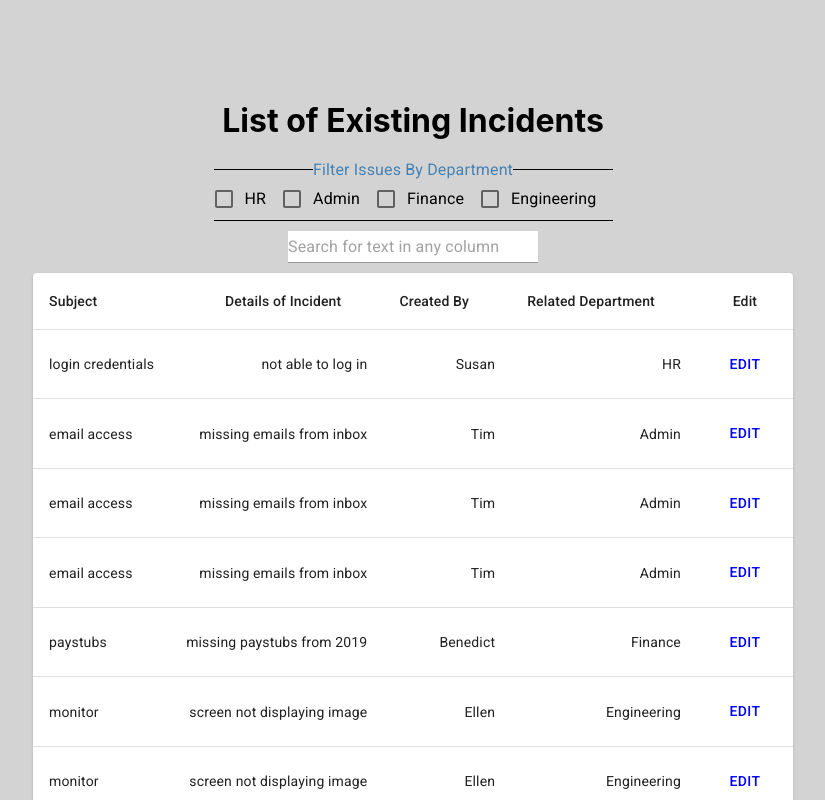
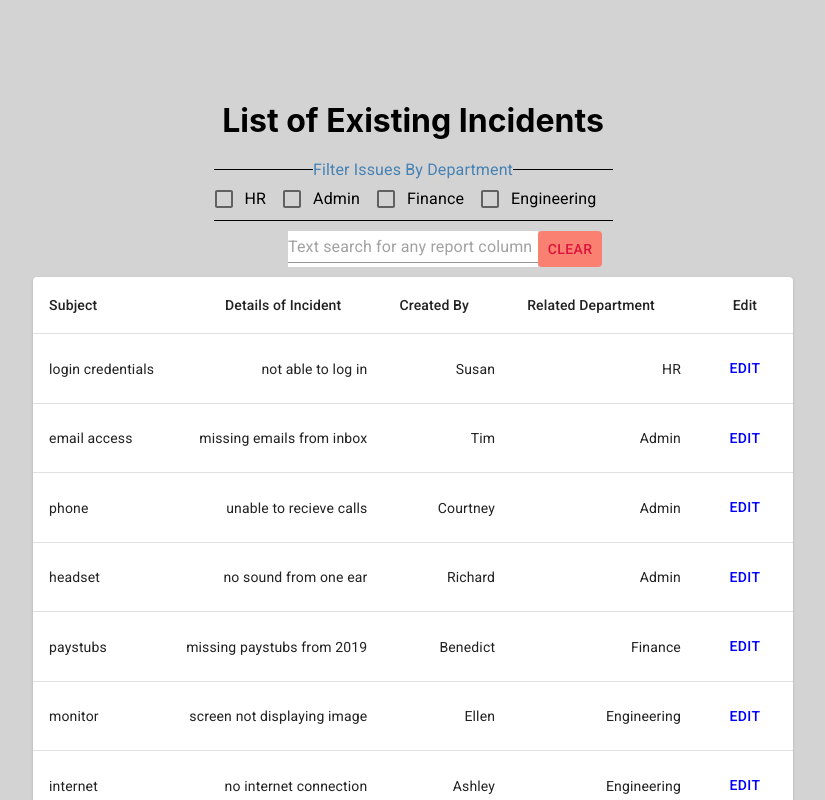
Before and after one commit to yueymiqua/support-incident-tracker, a Next.js app: page /incidents in a window 1280 px wide. Shown: the top 800 px of the page, without its empty margins (227-1052 px from the left). Built offline with nearby package versions, Linux system fonts and the light colour scheme.

Commit message:
updated feature for filter by search bar text

```diff
--- a/pages/incidents.js
+++ b/pages/incidents.js
@@ -28,11 +28,11 @@ const incidents = () => {
     const defaultReports = [
         ['login credentials', 'not able to log in', 'Susan', 'HR', 'edit'],
         ['email access', 'missing emails from inbox', 'Tim', 'Admin', 'edit'],
-        ['email access', 'missing emails from inbox', 'Tim', 'Admin', 'edit'],
-        ['email access', 'missing emails from inbox', 'Tim', 'Admin', 'edit'],
+        ['phone', 'unable to recieve calls', 'Courtney', 'Admin', 'edit'],
+        ['headset', 'no sound from one ear', 'Richard', 'Admin', 'edit'],
         ['paystubs', 'missing paystubs from 2019', 'Benedict', 'Finance', 'edit'],
         ['monitor', 'screen not displaying image', 'Ellen', 'Engineering', 'edit'],
-        ['monitor', 'screen not displaying image', 'Ellen', 'Engineering', 'edit']
+        ['internet', 'no internet connection', 'Ashley', 'Engineering', 'edit']
     ];
 
     useEffect(() => {
@@ -43,17 +43,25 @@ const incidents = () => {
         setReports([
             createData('login credentials', 'not able to log in', 'Susan', 'HR', 'edit'),
             createData('email access', 'missing emails from inbox', 'Tim', 'Admin', 'edit'),
-            createData('email access', 'missing emails from inbox', 'Tim', 'Admin', 'edit'),
-            createData('email access', 'missing emails from inbox', 'Tim', 'Admin', 'edit'),
+            createData('phone', 'unable to recieve calls', 'Courtney', 'Admin', 'edit'),
+            createData('headset', 'no sound from one ear', 'Richard', 'Admin', 'edit'),
             createData('paystubs', 'missing paystubs from 2019', 'Benedict', 'Finance', 'edit'),
             createData('monitor', 'screen not displaying image', 'Ellen', 'Engineering', 'edit'),
-            createData('monitor', 'screen not displaying image', 'Ellen', 'Engineering', 'edit')
+            createData('internet', 'no internet connection', 'Ashley', 'Engineering', 'edit')
         ])
     },[])
 
     useEffect(() => {
-        console.log(searchText)
-        //filter report here
+        const reportConsistingOfSearchText = []
+        console.log(searchText);
+        const filterBySearchText = reports.map((report) => {
+                if(report.join(' ').includes(searchText)){
+                    reportConsistingOfSearchText.push(report)
+                }
+            })
+        if(reportConsistingOfSearchText.length > 0){
+            setReports(reportConsistingOfSearchText);
+        }
     },[searchText])
 
     const filterByDepartment = (dept) => {
@@ -105,6 +113,15 @@ const incidents = () => {
         setSearchText(e.target.value);
     }
 
+    const handleClearSearch = () => {
+        setReports(defaultReports)
+        setSearchText('')
+    }
+
+    const handleSortDirection = () => {
+        setSortDirection(sortDirection === 'asc' ? 'desc' : 'asc')
+    }
+
     const useStyles = makeStyles({
         table: {
           minWidth: '650px',
@@ -141,17 +158,20 @@ const incidents = () => {
                 </FormControl>
                 <div className='textfield-container'>
                     <FormControl component="fieldset" style={{width: '250px', marginBottom: '10px'}}>
-                        <TextField style={{backgroundColor: 'white', minWidth: '250px'}} placeholder="Search for text in any column" onChange={(e) => handleTextSearch(e)}/>
+                        <div style={{display: 'flex'}}>
+                            <TextField style={{ backgroundColor: 'white', minWidth: '250px' }} value={searchText} placeholder="Text search for any report column" onChange={(e) => handleTextSearch(e)}/>
+                            <Button style={{ color: 'crimson', background: 'salmon' }} onClick={() => handleClearSearch()}>Clear</Button>
+                        </div>
                     </FormControl>
                 </div>
                 <TableContainer component={Paper}>
                     <Table className={classes.styles} aria-label="incident-table">
                         <TableHead>
                             <TableRow>
-                                <TableCell>Subject<TableSortLabel direction={sortDirection} onClick={() => setSortDirection(sortDirection === 'asc' ? 'desc' : 'asc')}/></TableCell>
-                                <TableCell align="right">Details of Incident<TableSortLabel direction={sortDirection} onClick={() => setSortDirection(sortDirection === 'asc' ? 'desc' : 'asc')}/></TableCell>
-                                <TableCell align="right">Created By<TableSortLabel direction={sortDirection} onClick={() => setSortDirection(sortDirection === 'asc' ? 'desc' : 'asc')}/></TableCell>
-                                <TableCell align="right">Related Department<TableSortLabel direction={sortDirection} onClick={() => setSortDirection(sortDirection === 'asc' ? 'desc' : 'asc')}/></TableCell>
+                                <TableCell>Subject<TableSortLabel direction={sortDirection} onClick={() => handleSortDirection()}/></TableCell>
+                                <TableCell align="right">Details of Incident<TableSortLabel direction={sortDirection} onClick={() => handleSortDirection()}/></TableCell>
+                                <TableCell align="right">Created By<TableSortLabel direction={sortDirection} onClick={() => handleSortDirection()}/></TableCell>
+                                <TableCell align="right">Related Department<TableSortLabel direction={sortDirection} onClick={() => handleSortDirection()}/></TableCell>
                                 <TableCell align="center">Edit</TableCell>
                             </TableRow>
                         </TableHead>
```
